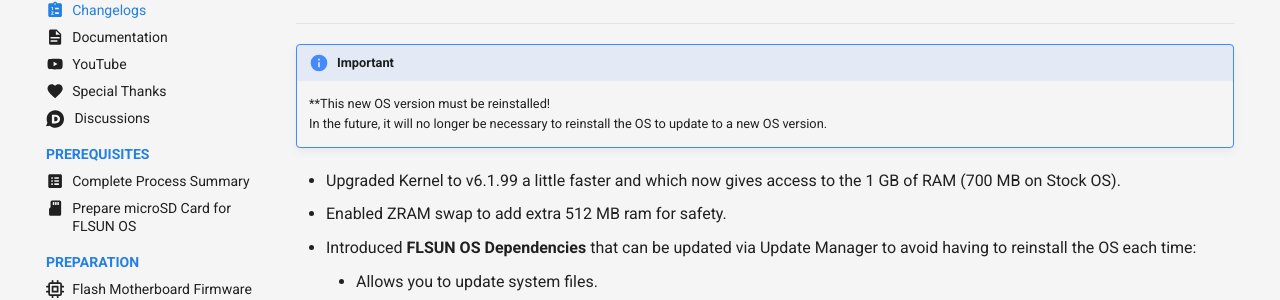
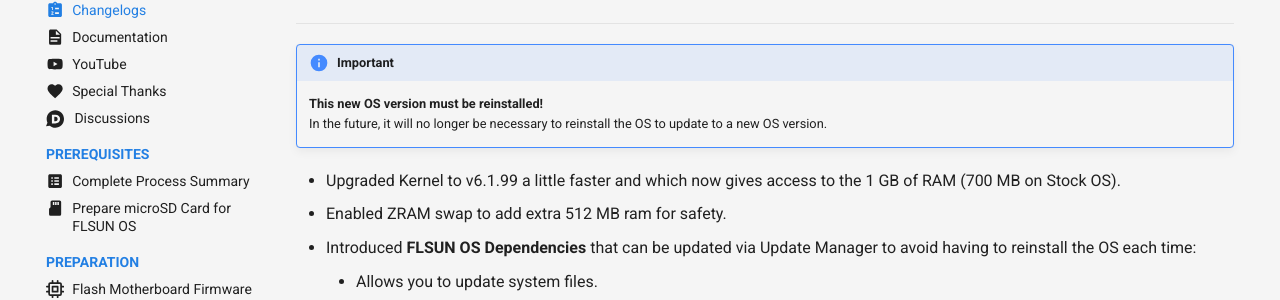
Before and after one commit to Guilouz/FLSUN-S1-Open-Source-Edition, an MkDocs documentation site: the page built from docs/changelogs.md, in a window 1280 px wide and 900 px high. Shown: the part 209-509 px from the top of the window. Built offline with MkDocs 1.6.1 and Material for MkDocs 9.7.7, drawn with Linux system fonts in a browser that asks for light colours; comment, search, counter and statistics services are not loaded.

```diff
--- a/docs/changelogs.md
+++ b/docs/changelogs.md
@@ -8,7 +8,7 @@ hide:
 <hr>
 
 !!! Important
-    **This new OS version must be reinstalled!<br />
+    **This new OS version must be reinstalled!**<br />
     In the future, it will no longer be necessary to reinstall the OS to update to a new OS version.
 
 - Upgraded Kernel to v6.1.99 a little faster and which now gives access to the 1 GB of RAM (700 MB on Stock OS).
```
